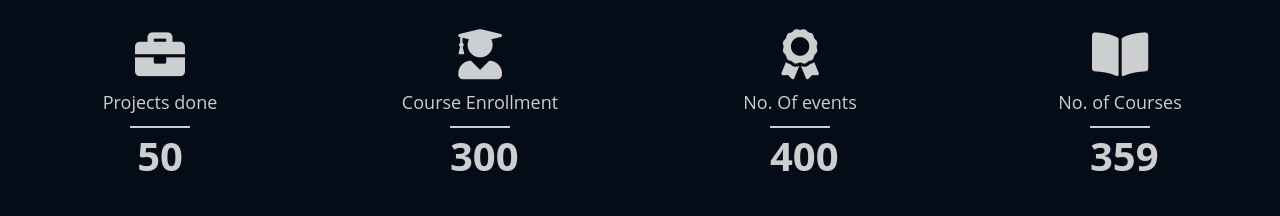
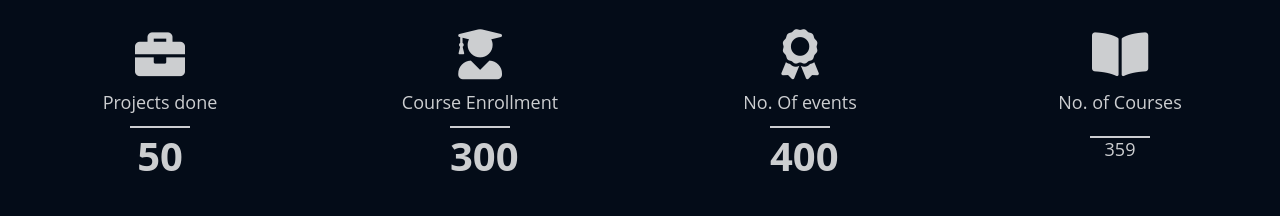
Before and after one commit to ciscoviit/ciscoviit.github.io, a React (Create React App) app: page / in a window 1280 px wide. Shown: the part 860-1076 px from the top of the page. Built offline with nearby package versions, Linux system fonts and the light colour scheme; grey boxes are pictures that could not be loaded.

Commit message:
modified insights

```diff
--- a/src/components/Insights/Insights.jsx
+++ b/src/components/Insights/Insights.jsx
@@ -32,7 +32,7 @@ const Insights = () => {
           <div className="item wow fadeInUpBig animated bg-transparent" data-number="359" style={{ visibility: 'visible' }}>
             <i className="fas fa-book-open"></i>
             <p>No. of Courses</p>
-            <p className='number'><CountUp end={359} duration={5} /></p>
+            <p className='cooun'><CountUp end={359} duration={5} /></p>
           </div>
         </div>
       </div>
--- a/src/containers/coursecard/CourseCard.jsx
+++ b/src/containers/coursecard/CourseCard.jsx
@@ -1,6 +1,7 @@
 import React from "react";
 import './CourseCard.css';
 import CourseSection from "../../components/course/CourseSection";
+import maxresdefault from "../../assets/maxresdefault.jpg"
 
 const CourseCard=()=>
 {
@@ -13,7 +14,7 @@ const CourseCard=()=>
                 <div className="row justify-content-center">
 
                     <div className="col-md-6 col-lg-4 mb-5">
-                        <CourseSection courseName="CCNA: Module-1" courseAbout="52-weeks" courseImage={"https://i.ytimg.com/vi/UqYNV-OheOw/maxresdefault.jpg"} courseText="Learn basic networking concepts"/>
+                        <CourseSection courseName="CCNA: Module-1" courseAbout="52-weeks" courseImage={maxresdefault} courseText="Learn basic networking concepts"/>
 
                     </div>
 
```
Also changed, not shown: src/assets/maxresdefault.jpg (added).
